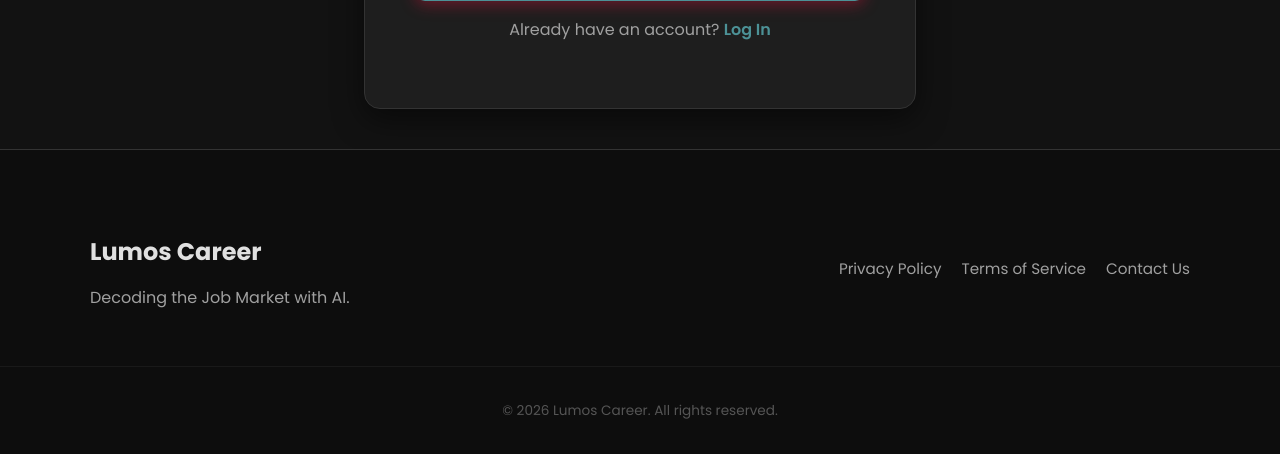
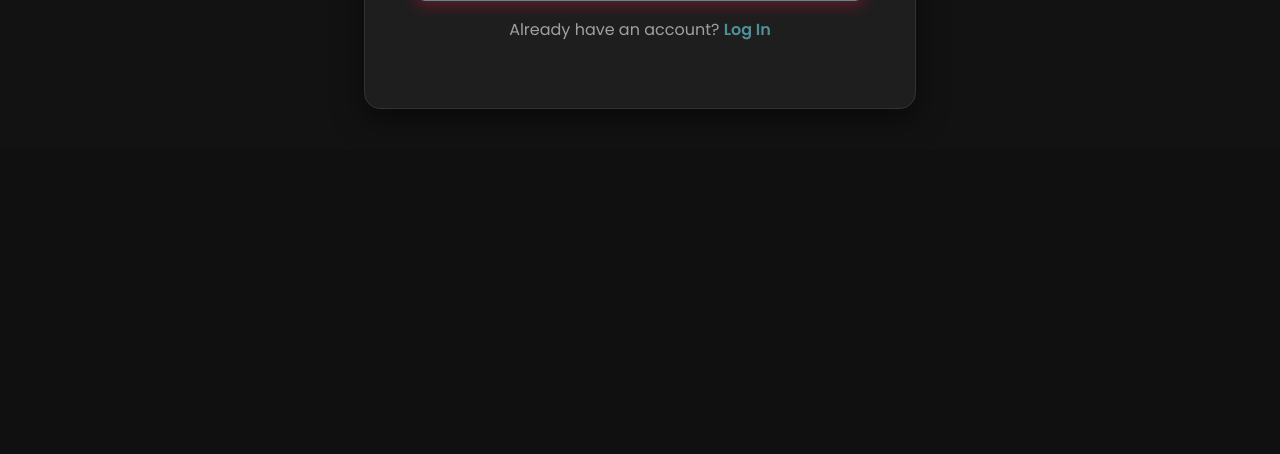
Before and after one commit to Bhaveshpatil75/LumosCareer, a Django app: page /signup/ in a window 1280 px wide. Shown: the part 1040-1494 px from the top of the page. After the commit the page ends 1149 px from the top, so only its background shows below. Run offline with Django 5.2, Linux system fonts and the light colour scheme.

Commit message:
fix(ui): remove footer

```diff
--- a/static/css/style.css
+++ b/static/css/style.css
@@ -976,60 +976,7 @@ a:hover {
     line-height: 1.5;
 }
 
-/* Footer */
-.site-footer {
-    width: 100%;
-    background-color: #0d0d0d;
-    border-top: 1px solid var(--border-color);
-    padding: 60px 0 20px;
-    margin-top: auto;
-}
 
-.footer-content {
-    max-width: 1100px;
-    margin: 0 auto;
-    padding: 0 20px;
-    display: flex;
-    justify-content: space-between;
-    align-items: center;
-    flex-wrap: wrap;
-    gap: 30px;
-}
-
-.footer-brand h3 {
-    color: var(--text-main);
-    font-size: 1.5rem;
-    margin-bottom: 10px;
-}
-
-.footer-brand p {
-    color: var(--text-muted);
-}
-
-.footer-links {
-    display: flex;
-    gap: 20px;
-}
-
-.footer-links a {
-    color: var(--text-muted);
-    font-size: 0.95rem;
-    transition: color 0.3s ease;
-}
-
-.footer-links a:hover {
-    color: var(--primary-color);
-    text-decoration: none;
-}
-
-.footer-bottom {
-    text-align: center;
-    margin-top: 40px;
-    padding-top: 20px;
-    border-top: 1px solid rgba(255, 255, 255, 0.05);
-    color: #555;
-    font-size: 0.85rem;
-}
 
 /* --- Profile System Styles --- */
 
--- a/templates/base.html
+++ b/templates/base.html
@@ -50,22 +50,7 @@
         {% block content %}{% endblock %}
     </div>
 
-    <footer class="site-footer">
-        <div class="footer-content">
-            <div class="footer-brand">
-                <h3>Lumos Career</h3>
-                <p>Decoding the Job Market with AI.</p>
-            </div>
-            <div class="footer-links">
-                <a href="#">Privacy Policy</a>
-                <a href="#">Terms of Service</a>
-                <a href="#">Contact Us</a>
-            </div>
-        </div>
-        <div class="footer-bottom">
-            <p>&copy; 2026 Lumos Career. All rights reserved.</p>
-        </div>
-    </footer>
+
 
     {% block scripts %}
     <script src="{% static 'js/script.js' %}"></script>
```
